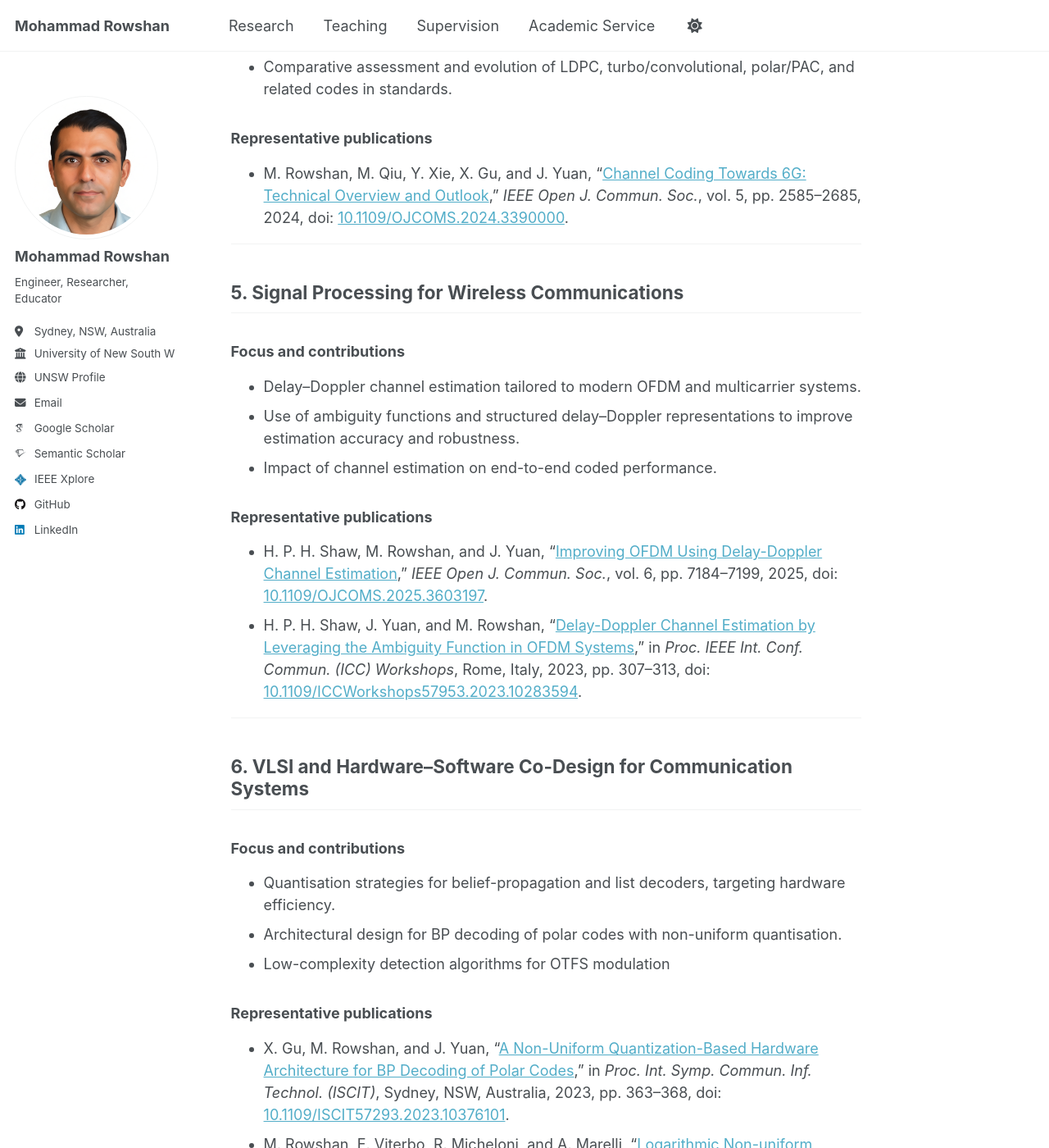
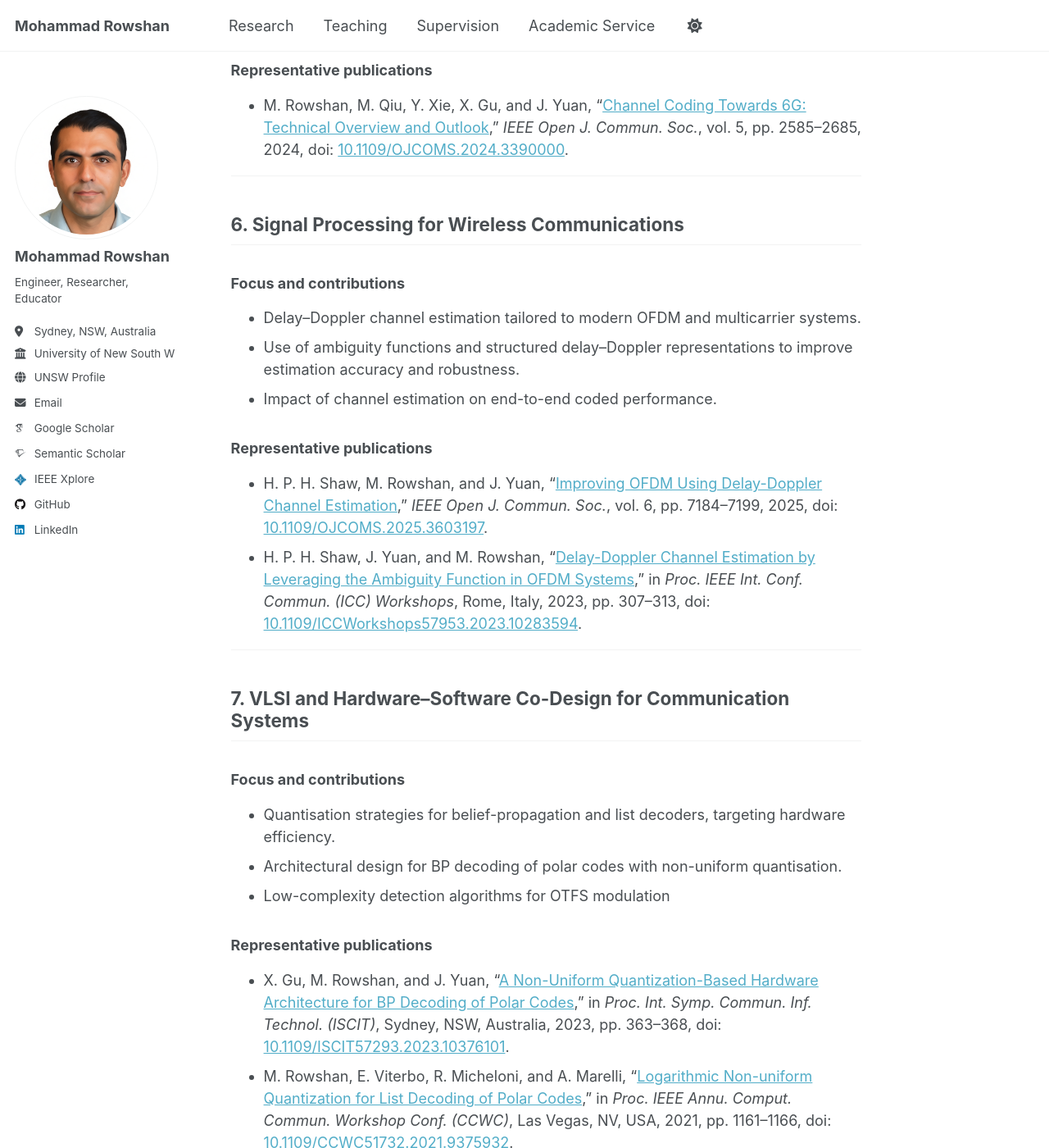
Before and after one commit to mohammad-rowshan/mohammad-rowshan.github.io, a Jekyll site: the page built from _pages/research.md, in a window 1280 px wide and 1400 px high, scrolled down 5433 px. Shown: the whole window at 82% size. Built offline with Jekyll 4.4.1, drawn with Linux system fonts in a browser that asks for light colours; some web fonts are replaced; a script that is not in the unit is left out; comment, search, counter and statistics services are not loaded.

Commit message:
Update research.md

```diff
--- a/_pages/research.md
+++ b/_pages/research.md
@@ -37,9 +37,7 @@ For a complete list, please visit my [Google Scholar](https://scholar.google.com
 
 - M. Rowshan, “Directionally-biased Decoding of Quantum LDPC Codes,” submitted to *2026 IEEE Int. Symp. Inf. Theory (ISIT)*, Guangzhou, China.
 
-
 ---
-
 
 ## 2. Channel Coding - Polar and PAC Codes: Structure, Algebra, and Weight Distribution
 
@@ -97,16 +95,17 @@ For a complete list, please visit my [Google Scholar](https://scholar.google.com
 - M. Rowshan, A. Burg, and E. Viterbo, “[Polarization-adjusted (PAC) Codes: Sequential Decoding vs List Decoding](https://doi.org/10.1109/TVT.2021.3052550),” *IEEE Trans. Veh. Technol.*, vol. 70, no. 2, pp. 1434–1447, 2021, doi: [10.1109/TVT.2021.3052550](https://doi.org/10.1109/TVT.2021.3052550).
 - M. Rowshan and E. Viterbo, “[List Viterbi Decoding of PAC Codes](https://doi.org/10.1109/TVT.2021.3059370),” *IEEE Trans. Veh. Technol.*, vol. 70, no. 3, pp. 2428–2435, Mar. 2021, doi: [10.1109/TVT.2021.3059370](https://doi.org/10.1109/TVT.2021.3059370).
 - M. Rowshan and E. Viterbo, “[On Convolutional Precoding in PAC Codes(),” 2021 IEEE Globecom Workshops (GC Wkshps), 2021, pp. 1–6, doi: 10.1109/GCWkshps52748.2021.9681987.
-- - M. Rowshan, A. Burg, and E. Viterbo, “[Complexity-efficient Fano Decoding of Polarization-adjusted Convolutional (PAC) Codes](https://doi.org/10.34385/proc.65.B03-2),” in *Proc. Int. Symp. Inf. Theory Appl. (ISITA)*, Virtual/Kapolei, HI, USA, 2020, pp. 200–204, doi: [10.34385/proc.65.B03-2](https://doi.org/10.34385/proc.65.B03-2).
+- M. Rowshan, A. Burg, and E. Viterbo, “[Complexity-efficient Fano Decoding of Polarization-adjusted Convolutional (PAC) Codes](https://doi.org/10.34385/proc.65.B03-2),” in *Proc. Int. Symp. Inf. Theory Appl. (ISITA)*, Virtual/Kapolei, HI, USA, 2020, pp. 200–204, doi: [10.34385/proc.65.B03-2](https://doi.org/10.34385/proc.65.B03-2).
 - M. Rowshan and J. Yuan, “[Segmented GRAND: Complexity Reduction through Sub-pattern Combination](https://doi.org/10.1109/TCOMM.2025.3541094),” *IEEE Trans. Commun.*, vol. 73, no. 8, pp. 5607–5620, Aug. 2025, doi: [10.1109/TCOMM.2025.3541094](https://doi.org/10.1109/TCOMM.2025.3541094).
 - M. Rowshan and J. Yuan, “[Low-Complexity GRAND by Segmentation](https://doi.org/10.1109/GLOBECOM54140.2023.10436895),” in *Proc. IEEE Global Commun. Conf. (GLOBECOM)*, Kuala Lumpur, Malaysia, 2023, pp. 6145–6151, doi: [10.1109/GLOBECOM54140.2023.10436895](https://doi.org/10.1109/GLOBECOM54140.2023.10436895).
 - M. Rowshan and J. H. Yuan, “[Constrained Error Pattern Generation for GRAND](https://doi.org/10.1109/ISIT50566.2022.9834343),” in *Proc. IEEE Int. Symp. Inf. Theory (ISIT)*, Helsinki, Finland, 2022, pp. 1767–1772, doi: [10.1109/ISIT50566.2022.9834343](https://doi.org/10.1109/ISIT50566.2022.9834343).
 - M. Rowshan and E. Viterbo, “[Efficient Partial Rewind of Successive Cancellation-based Decoders for Polar Codes](https://doi.org/10.1109/TCOMM.2022.3207842),” *IEEE Trans. Commun.*, vol. 70, no. 11, pp. 7160–7168, Nov. 2022, doi: [10.1109/TCOMM.2022.3207842](https://doi.org/10.1109/TCOMM.2022.3207842).
 - M. Rowshan and E. Viterbo, “[Improved List Decoding of Polar Codes by Shifted-pruning](https://ieeexplore.ieee.org/abstract/document/8989330),” *2019 IEEE Information Theory Workshop (ITW)*, Visby, Sweden, 2019, pp. 1–5, doi: 10.1109/ITW44776.2019.8989330.
 - M. Rowshan and E. Viterbo, “[Shifted-pruning for Path Recovery in List Decoding of Polar Codes](https://ieeexplore.ieee.org/abstract/document/9375833),” *2021 IEEE 11th Annual Computing and Communication Workshop and Conference (CCWC)*, NV, USA, 2021, pp. 1179–1184, doi: 10.1109/CCWC51732.2021.9375833.
-- - M. Rowshan and E. Viterbo, “[SC List-Flip Decoding of Polar Codes by Shifted Pruning: A General Approach](https://doi.org/10.3390/e24091210),” *Entropy*, vol. 24, no. 9, p. 1210, 2022, doi: [10.3390/e24091210](https://doi.org/10.3390/e24091210).
+- M. Rowshan and E. Viterbo, “[SC List-Flip Decoding of Polar Codes by Shifted Pruning: A General Approach](https://doi.org/10.3390/e24091210),” *Entropy*, vol. 24, no. 9, p. 1210, 2022, doi: [10.3390/e24091210](https://doi.org/10.3390/e24091210).
 - M. Rowshan, E. Viterbo, R. Micheloni, and A. Marelli, “[Repetition-assisted Decoding of Polar Codes](https://doi.org/10.1049/el.2018.6940),” *Electron. Lett.*, vol. 55, no. 5, pp. 270–272, 2019, doi: [10.1049/el.2018.6940](https://doi.org/10.1049/el.2018.6940).
 - M. Rowshan and E. Viterbo, “[Stepped List Decoding for Polar Codes](https://ieeexplore.ieee.org/abstract/document/8625267/),” *IEEE International Symposium on Turbo Codes & Iterative Signal Processing (ISTC)*, Hong Kong, Dec. 2018, pp. 1–5, doi: 10.1109/ISTC.2018.8625267.
+
 ---
 
 ## 5. Channel Coding for 5G, 6G, and Beyond
@@ -122,7 +121,7 @@ For a complete list, please visit my [Google Scholar](https://scholar.google.com
 
 ---
 
-## 5. Signal Processing for Wireless Communications
+## 6. Signal Processing for Wireless Communications
 
 ### Focus and contributions
 
@@ -137,7 +136,7 @@ For a complete list, please visit my [Google Scholar](https://scholar.google.com
 
 ---
 
-## 6. VLSI and Hardware–Software Co-Design for Communication Systems
+## 7. VLSI and Hardware–Software Co-Design for Communication Systems
 
 ### Focus and contributions
 
```
